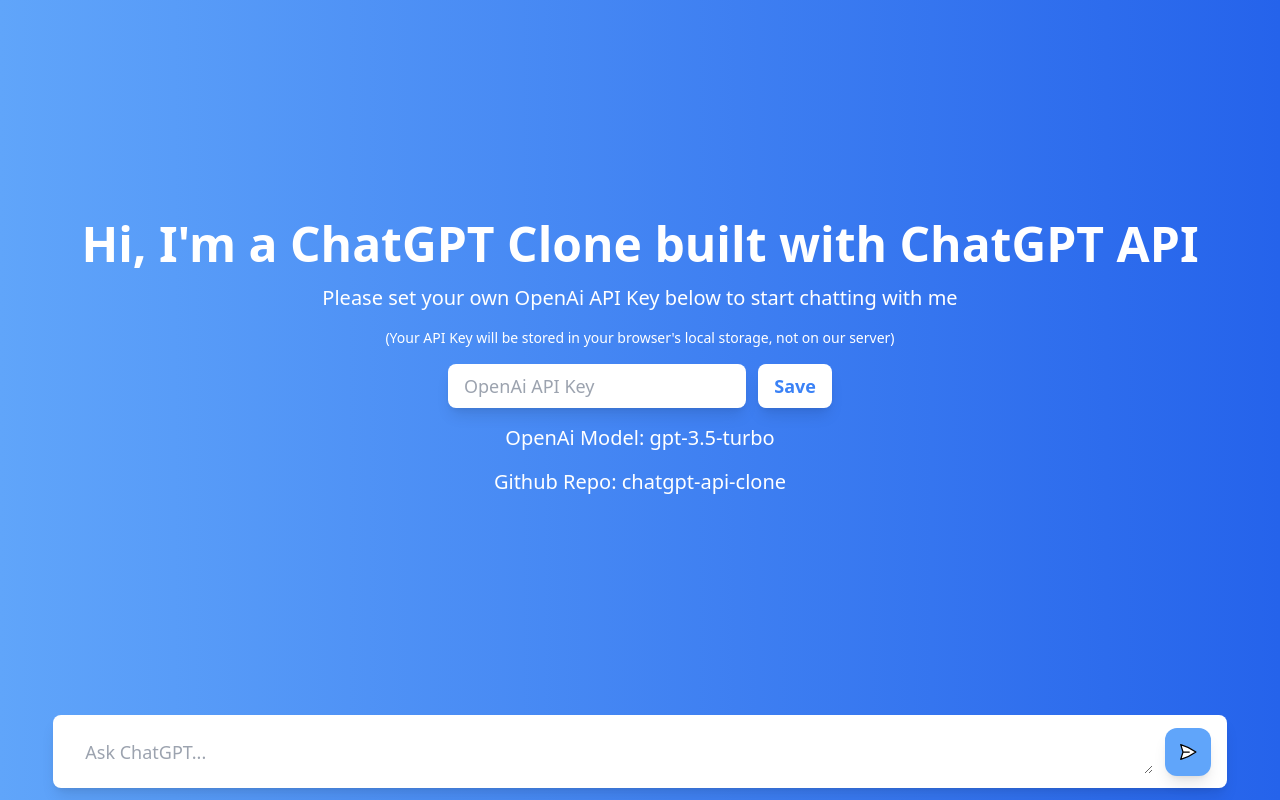
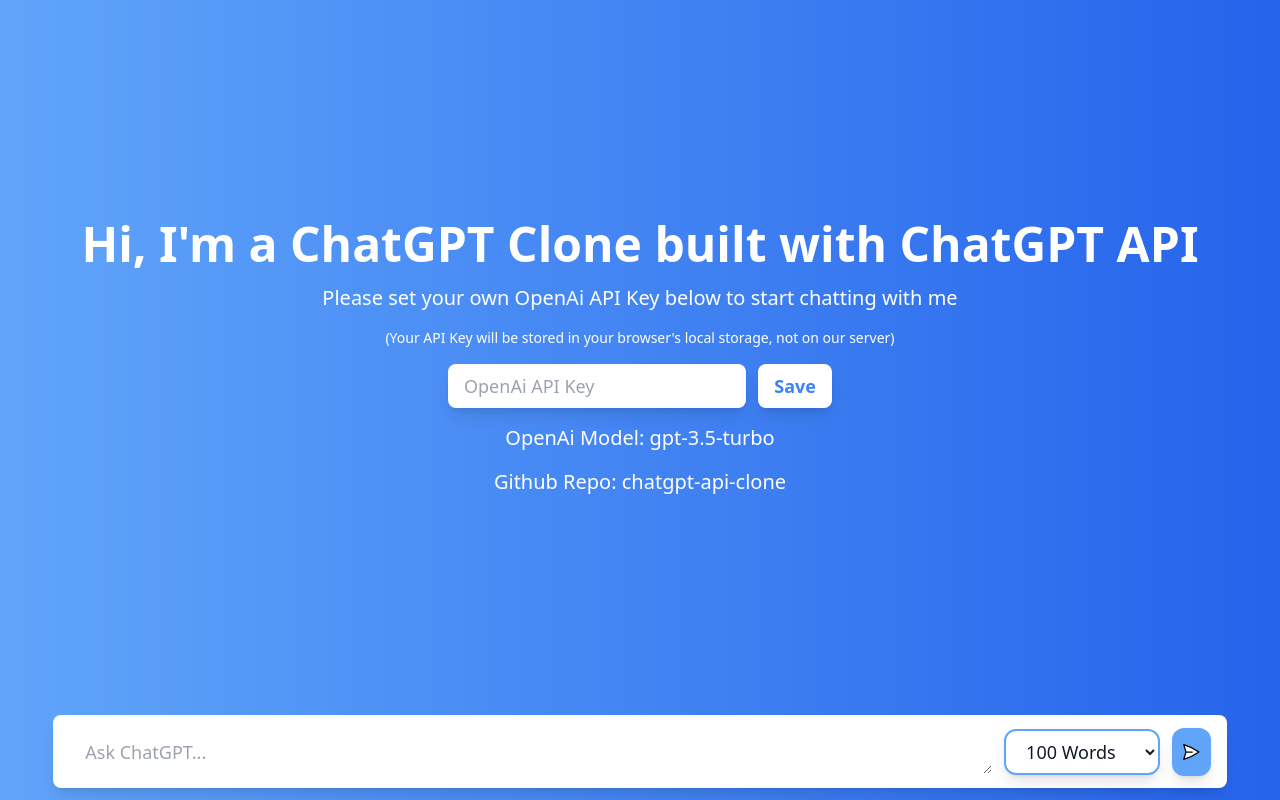
Before and after one commit to tony2019666/anti-detector-chatgpt, a Next.js app: page / in a window 1280 px wide. Built offline with nearby package versions, Linux system fonts and the light colour scheme.

Commit message:
OPTI: API config update

```diff
--- a/src/pages/api/chat.ts
+++ b/src/pages/api/chat.ts
@@ -7,9 +7,11 @@
         try {
             const {
                 prompt,
+                wordLimit,
                 apiKey,
             } = req.body as {
                 prompt: string,
+                wordLimit: number,
                 apiKey: string
             }
 
@@ -18,17 +20,39 @@
             });
             const openai = new OpenAIApi(configuration);
 
+            let temp: number = 1.5
+            let fp: number = 1.0
+
+            if (wordLimit <= 250) {
+                temp = 1.7
+                fp = 2.0
+            } else if (250 < wordLimit && wordLimit <= 500) {
+                temp = 1.5
+                fp = 1.2
+            } else if (500 < wordLimit && wordLimit <= 750) {
+                temp = 1.2
+                fp = 0.6
+            } else if (750 < wordLimit && wordLimit <= 1000) {
+                temp = 1.1
+                fp = 0.5
+            } else if (1000 < wordLimit) {
+                temp = 1.0
+                fp = 0.4
+            }
+
+            console.log(`temp: ${temp}, fp: ${fp}`)
+
             const response = await openai.createChatCompletion({
                 model: "gpt-3.5-turbo",
                 messages: [
                     {
                         role: "user",
-                        content: `${prompt}`,
+                        content: `${prompt} with ${wordLimit} words`,
                     }],
-                max_tokens: 2000,
-                temperature: 1.7, // Higher values means the model will take more risks.
+                max_tokens: wordLimit,
+                temperature: temp, // Higher values means the model will take more risks.
                 top_p: 0.95, // alternative to sampling with temperature, called nucleus sampling
-                frequency_penalty: 2.0, // Number between -2.0 and 2.0. Positive values penalize new tokens based on their existing frequency in the text so far, decreasing the model's likelihood to repeat the same line verbatim.
+                frequency_penalty: fp, // Number between -2.0 and 2.0. Positive values penalize new tokens based on their existing frequency in the text so far, decreasing the model's likelihood to repeat the same line verbatim.
                 presence_penalty: 0.0, // Number between -2.0 and 2.0. Positive values penalize new tokens based on whether they appear in the text so far, increasing the model's likelihood to talk about new topics.
             });
 
--- a/src/pages/index.tsx
+++ b/src/pages/index.tsx
@@ -24,6 +24,7 @@
     const [apiKeyInput, setApiKeyInput] = useState<string>("");
     const [editKey, setEditKey] = useState<boolean>(false);
     const [inputValue, setInputValue] = useState<string>('');
+    const [wordLimit, setWordLimit] = useState<number>(100);
     const [uniqueId, setUniqueId] = useState<string>('');
     const [alerts, setAlerts] = useState<Alert[]>([]);
     const [loading, setLoading] = useState<boolean>(false);
@@ -189,6 +190,7 @@
                 body: JSON.stringify({
                     prompt: inputValue,
                     apiKey,
+                    wordLimit,
                 }),
             });
 
@@ -354,6 +356,22 @@
                     onChange={(e) => setInputValue(e.target.value)}
                     value={inputValue}
                 ></textarea>
+                    <select
+                        name="wordLimit"
+                        id="wordLimit"
+                        className={`w-40 px-4 py-2 text-lg text-gray-900 bg-white rounded-xl
+                        focus:outline-none mr-3 shadow-lg border-2 border-blue-400
+                        transition-all duration-300 ease-in-out
+                        `}
+                        onChange={(e) => setWordLimit(parseInt(e.target.value))}
+                        value={wordLimit}
+                    >
+                        <option value="100">100 Words</option>
+                        <option value="250">250 Words</option>
+                        <option value="500">500 Words</option>
+                        <option value="750">750 Words</option>
+                        <option value="1000">1000 Words</option>
+                    </select>
                     <button
                         className={`
                     w-12 h-12 bg-blue-400 rounded-xl shadow-lg
```
